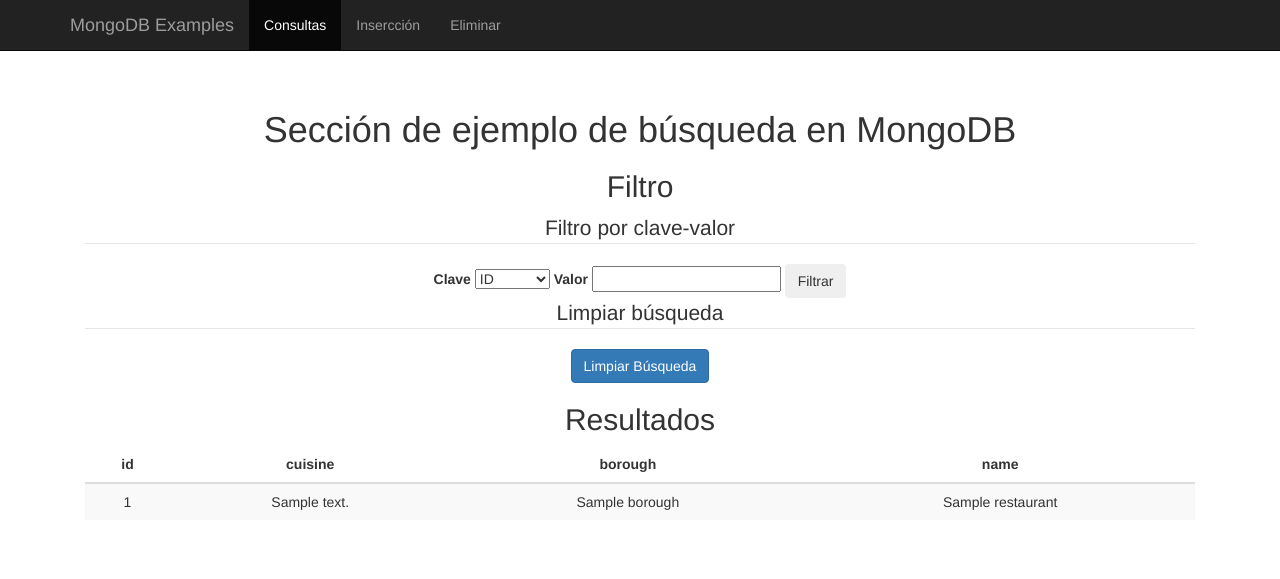
After one commit to SergioPadilla/DAI, a Flask app: page /find in a window 1280 px wide. The commit adds this page. Shown: the top 579 px of the page. Run offline with Flask 2, Linux system fonts and the light colour scheme; a database or web service that is not in the repository returns one stand-in record (values such as "Sample title"); some libraries are stand-ins or nearby versions.

Commit message:
practise 4, add, remove and find finished

```diff
--- a/Practica4/static/css/cover.css
+++ b/Practica4/static/css/cover.css
@@ -160,12 +160,11 @@
   .cover-container {
     width: 700px;
   }
+}
 
 /**
 * Personal modifications
 */
-.cover a {
+a {
   color: rgba(120, 120, 120, 0.99);
 }
-
-}
--- /dev/null
+++ b/Practica4/static/css/mongo_examples.css
@@ -0,0 +1,7 @@
+body {
+  padding-top: 50px;
+}
+.starter-template {
+  padding: 40px 15px;
+  text-align: center;
+}
--- a/Practica4/templates/me.html
+++ b/Practica4/templates/me.html
@@ -2,7 +2,7 @@
 
 {% block navigation %}
 <li><a href="/">Presentación</a></li>
-<li><a href="/tutoriales">Tutoriales</a></li>
+<li><a href="/examples">Ejemplos</a></li>
 <li class="active"><a href="/me">Personal</a></li>
 {% endblock %}
 
--- /dev/null
+++ b/Practica4/templates/mongo_example_find.html
@@ -0,0 +1,55 @@
+{% extends "mongo_examples.html" %}
+
+{% block navheader %}
+    <li class="active"><a href="/find">Consultas</a></li>
+    <li><a href="/add">Insercción</a></li>
+    <li><a href="/remove">Eliminar</a></li>
+{% endblock %}
+
+{% block main %}
+    <h1>Sección de ejemplo de búsqueda en MongoDB</h1>
+    <h2>Filtro</h2>
+
+    <form action="/find" method="post">
+        <fieldset>
+            <legend>Filtro por clave-valor</legend>
+            <label>Clave</label>
+            <select name="key" class="span1">
+                <option value="restaurant_id">ID</option>
+                <option value="cuisine">Cuisine</option>
+                <option value="borough">Borough</option>
+                <option value="name">Name</option>
+            </select>
+            <label>Valor</label>
+            <input type="text" name="value">
+            <button type="submit" class="btn">Filtrar</button>
+        </fieldset>
+    </form>
+
+    <legend>Limpiar búsqueda</legend>
+    <a href="/find"><button class="btn btn-primary">Limpiar Búsqueda</button></a>
+
+    <div class="table-responsive">
+        <h2>Resultados</h2>
+        <table class="table table-striped">
+            <thead>
+                <tr>
+                    <th class="text-center">id</th>
+                    <th class="text-center">cuisine</th>
+                    <th class="text-center">borough</th>
+                    <th class="text-center">name</th>
+                </tr>
+            </thead>
+            <tbody>
+                {% for document in cursor %}
+                <tr>
+                    <td>{{ document['restaurant_id'] }}</td>
+                    <td>{{ document['cuisine'] }}</td>
+                    <td>{{ document['borough'] }}</td>
+                    <td>{{ document['name'] }}</td>
+                </tr>
+                {% endfor %}
+            </tbody>
+        </table>
+    </div>
+{% endblock %}
--- /dev/null
+++ b/Practica4/templates/mongo_examples.html
@@ -0,0 +1,72 @@
+<!DOCTYPE html>
+<html lang="en">
+  <head>
+    <meta charset="utf-8">
+    <meta http-equiv="X-UA-Compatible" content="IE=edge">
+    <meta name="viewport" content="width=device-width, initial-scale=1">
+    <!-- The above 3 meta tags *must* come first in the head; any other head content must come *after* these tags -->
+    <meta name="description" content="">
+    <meta name="author" content="">
+    <link rel="icon" href="static/images/favicon.ico">
+
+    <title>MongoDB Examples</title>
+
+    <!-- Bootstrap core CSS -->
+    <link href="static/css/bootstrap.min.css" rel="stylesheet">
+
+    <!-- IE10 viewport hack for Surface/desktop Windows 8 bug -->
+    <link href="static/css/ie10-viewport-bug-workaround.css" rel="stylesheet">
+
+    <!-- Custom styles for this template -->
+    <link href="static/css/mongo_examples.css" rel="stylesheet">
+
+    <!-- Just for debugging purposes. Don't actually copy these 2 lines! -->
+    <!--[if lt IE 9]><script src="static/js/ie8-responsive-file-warning.js"></script><![endif]-->
+    <script src="static/js/ie-emulation-modes-warning.js"></script>
+
+    <!-- HTML5 shim and Respond.js for IE8 support of HTML5 elements and media queries -->
+    <!--[if lt IE 9]>
+      <script src="https://oss.maxcdn.com/html5shiv/3.7.3/html5shiv.min.js"></script>
+      <script src="https://oss.maxcdn.com/respond/1.4.2/respond.min.js"></script>
+    <![endif]-->
+  </head>
+
+  <body>
+
+    <nav class="navbar navbar-inverse navbar-fixed-top">
+      <div class="container">
+        <div class="navbar-header">
+          <button type="button" class="navbar-toggle collapsed" data-toggle="collapse" data-target="#navbar" aria-expanded="false" aria-controls="navbar">
+            <span class="sr-only">Toggle navigation</span>
+            <span class="icon-bar"></span>
+            <span class="icon-bar"></span>
+            <span class="icon-bar"></span>
+          </button>
+          <a class="navbar-brand" href="/mongo_examples">MongoDB Examples</a>
+        </div>
+        <div id="navbar" class="collapse navbar-collapse">
+          <ul class="nav navbar-nav">
+            {% block navheader %}{% endblock %}
+          </ul>
+        </div><!--/.nav-collapse -->
+      </div>
+    </nav>
+
+    <div class="container">
+      <div class="starter-template">
+        {% block main %}{% endblock %}
+      </div>
+
+    </div><!-- /.container -->
+
+
+    <!-- Bootstrap core JavaScript
+    ================================================== -->
+    <!-- Placed at the end of the document so the pages load faster -->
+    <script src="https://ajax.googleapis.com/ajax/libs/jquery/1.12.4/jquery.min.js"></script>
+    <script>window.jQuery || document.write('<script src="../../assets/js/vendor/jquery.min.js"><\/script>')</script>
+    <script src="static/js/bootstrap.min.js"></script>
+    <!-- IE10 viewport hack for Surface/desktop Windows 8 bug -->
+    <script src="static/js/ie10-viewport-bug-workaround.js"></script>
+  </body>
+</html>
--- a/Practica4/web.py
+++ b/Practica4/web.py
@@ -4,8 +4,14 @@
 
 """
 from flask import Flask, render_template, request, redirect, url_for, session
+from pymongo import MongoClient
 
 app = Flask(__name__)
+client = MongoClient()
+db = client.test
+
+# for document in cursor:
+#     print(document)
 
 
 @app.route("/", methods=['GET'])
@@ -18,10 +24,71 @@
     return render_template('me.html')
 
 
-@app.route("/tutoriales", methods=['GET'])
-def tutorials():
-    return render_template('tutorials.html')
+@app.route("/examples", methods=['GET'])
+def examples():
+    return render_template('examples.html')
 
+
+@app.route("/mongo_examples", methods=['GET'])
+def mongo_examples():
+    return redirect('find')
+
+
+@app.route("/find", methods=['GET', 'POST'])
+def find():
+    if request.method == 'POST':
+        key = str(request.form['key'])
+        value = str(request.form['value']) if key != 'restaurant_id' else int(request.form['value'])
+        cursor = db.restaurants.find({key: value})
+    else:
+        cursor = db.restaurants.find()
+
+    return render_template('mongo_example_find.html', cursor=cursor)
+
+
+@app.route("/add", methods=['GET', 'POST'])
+def add():
+    if request.method == 'POST':
+        id = int(request.form['id'])
+        cuisine = str(request.form['cuisine'])
+        name = str(request.form['name'])
+        borough = str(request.form['borough'])
+        result = db.restaurants.insert_one(
+            {
+                'restaurant_id': id,
+                'cuisine': cuisine,
+                'name': name,
+                'borough': borough
+             })
+        print result.inserted_id
+        if result:
+            message = 'El restaurante ha sido insertado con exito'
+        else:
+            message = 'Error insertando el restaurante'
+
+        return render_template('mongo_example_add.html', message=message)
+    return render_template('mongo_example_add.html')
+
+
+@app.route("/remove", methods=['GET', 'POST'])
+def remove():
+    if request.method == 'POST':
+        howmany = str(request.form['howmany'])
+        key = str(request.form['key'])
+        value = str(request.form['value']) if key != 'restaurant_id' else int(request.form['value'])
+
+        if howmany == 'one':
+            result = db.restaurants.delete_one({key: value})
+        else:
+            result = db.restaurants.delete_many({key: value})
+
+        if result:
+            message = 'Has borrado '+str(result.deleted_count)+' restaurantes'
+        else:
+            message = 'Error borrando el restaurante'
+
+        return render_template('mongo_example_remove.html', message=message)
+    return render_template('mongo_example_remove.html')
 
 if __name__ == "__main__":
     app.run()
```
Also changed, not shown: Practica4/templates/examples.html (+4 -4 lines), Practica4/templates/home.html (+4 -4 lines), Practica4/templates/mongo_example_add.html (added, +29 -0 lines), Practica4/templates/mongo_example_remove.html (added, +36 -0 lines).
